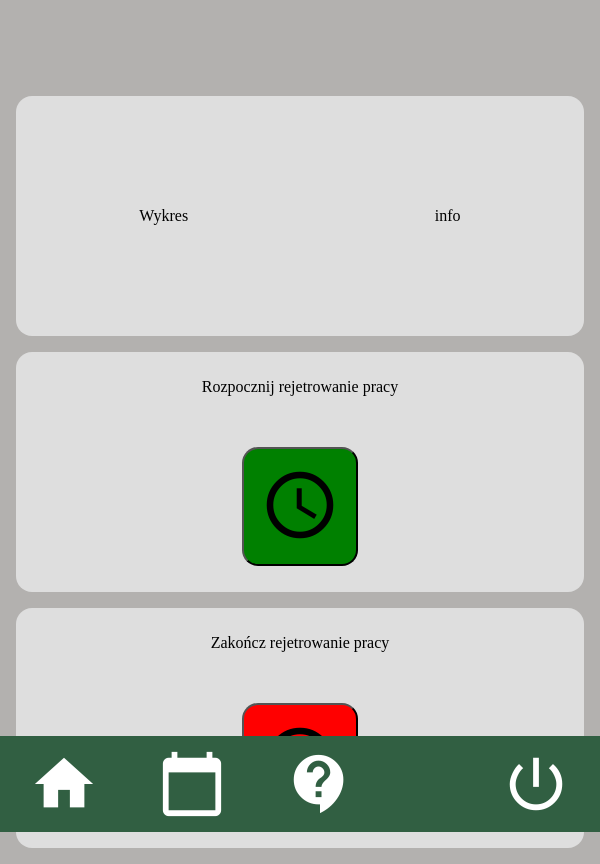
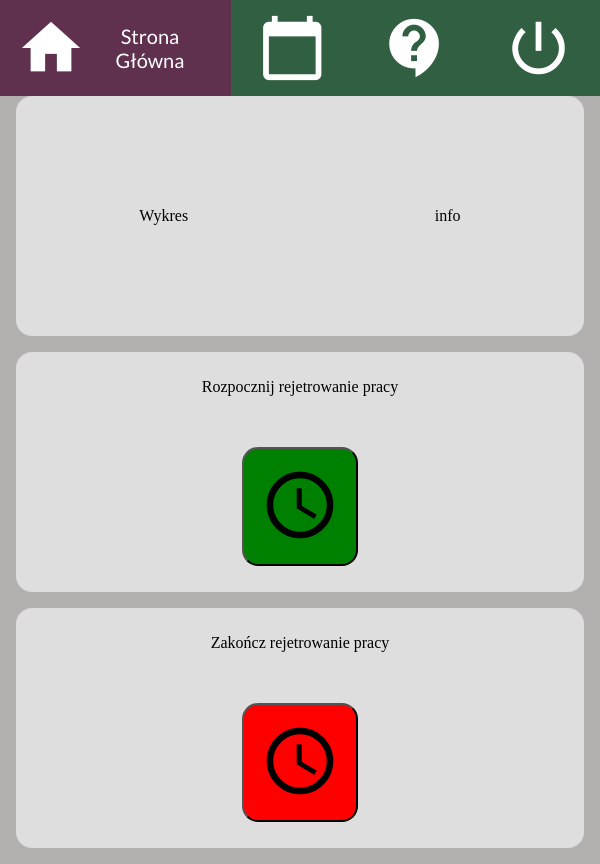
Before and after one commit to Karmazynowe-Zyrafy/AngularWebClockClient, an Angular app: page / in a window 600 px wide. Built offline with nearby package versions, Linux system fonts and the light colour scheme.

Commit message:
Deleting media queries

```diff
--- a/src/app/navbar/navbar.component.css
+++ b/src/app/navbar/navbar.component.css
@@ -99,18 +99,3 @@ i {
     margin: 0;
     font-size: 70px;
 }
-
-@media only screen and (min-width: 600px) {
-    .navbar {
-        height: 6rem;
-        width: 100vw;
-    }
-}
-
-@media only screen and (max-width: 600px) {
-    .navbar {
-        bottom: 0;
-        width: 100vw;
-        height: 4rem;
-    }
-}
```
